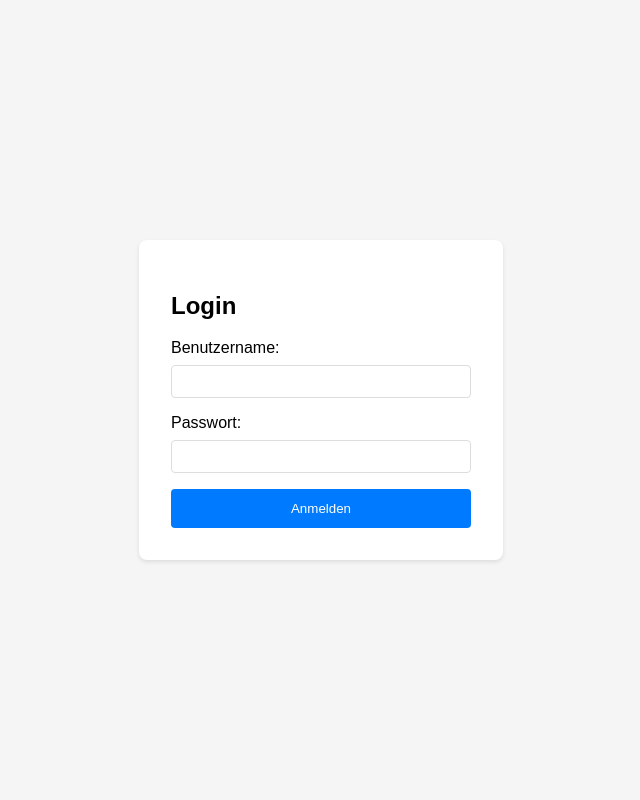
After one commit to riv3ty/monitoring, a Flask app: page /login in a window 1280 px wide. The commit adds this page. Shown: the whole page, without its empty margins (319-959 px from the left). Run offline with Flask 3, Linux system fonts and the light colour scheme.

Commit message:
Login-System hinzugefügt

```diff
--- a/requirements.txt
+++ b/requirements.txt
@@ -1,5 +1,6 @@
 Flask==2.3.3
 Flask-SocketIO==5.3.6
+Flask-Login==0.6.3
 psutil==5.9.5
 python-engineio==4.8.0
 python-socketio==5.10.0
--- a/server.py
+++ b/server.py
@@ -1,15 +1,55 @@
-from flask import Flask, render_template, jsonify
+from flask import Flask, render_template, jsonify, redirect, url_for, request, flash
 from flask_socketio import SocketIO
+from flask_login import LoginManager, UserMixin, login_user, login_required, logout_user, current_user
 import json
 
 app = Flask(__name__)
 app.config['SECRET_KEY'] = 'your-secret-key'
 socketio = SocketIO(app, cors_allowed_origins='*')
 
+# Initialize Flask-Login
+login_manager = LoginManager()
+login_manager.init_app(app)
+login_manager.login_view = 'login'
+
+# Simple user class
+class User(UserMixin):
+    def __init__(self, id):
+        self.id = id
+
+# Hardcoded user (in production, use a database)
+users = {'admin': {'password': 'admin123'}}
+
+@login_manager.user_loader
+def load_user(user_id):
+    if user_id in users:
+        return User(user_id)
+    return None
+
 # Store connected agents and their metrics
 agents = {}
 
+@app.route('/login', methods=['GET', 'POST'])
+def login():
+    if request.method == 'POST':
+        username = request.form.get('username')
+        password = request.form.get('password')
+
+        if username in users and users[username]['password'] == password:
+            user = User(username)
+            login_user(user)
+            return redirect(url_for('index'))
+        flash('Ungültige Anmeldedaten')
+    return render_template('login.html')
+
+@app.route('/logout')
+@login_required
+def logout():
+    logout_user()
+    return redirect(url_for('login'))
+
 @app.route('/')
+@login_required
 def index():
     return render_template('index.html')
 
--- a/templates/index.html
+++ b/templates/index.html
@@ -40,7 +40,10 @@
 </head>
 <body>
     <div class="container mt-4">
-        <h1 class="mb-4">System Monitoring</h1>
+        <div class="d-flex justify-content-between align-items-center mb-4">
+            <h1>System Monitoring</h1>
+            <a href="/logout" class="btn btn-danger">Abmelden</a>
+        </div>
         <div id="agents-container"></div>
     </div>
 
--- /dev/null
+++ b/templates/login.html
@@ -0,0 +1,77 @@
+<!DOCTYPE html>
+<html>
+<head>
+    <title>Login - Monitoring System</title>
+    <style>
+        body {
+            font-family: Arial, sans-serif;
+            display: flex;
+            justify-content: center;
+            align-items: center;
+            height: 100vh;
+            margin: 0;
+            background-color: #f5f5f5;
+        }
+        .login-container {
+            background-color: white;
+            padding: 2rem;
+            border-radius: 8px;
+            box-shadow: 0 2px 4px rgba(0, 0, 0, 0.1);
+            width: 300px;
+        }
+        .form-group {
+            margin-bottom: 1rem;
+        }
+        label {
+            display: block;
+            margin-bottom: 0.5rem;
+        }
+        input {
+            width: 100%;
+            padding: 0.5rem;
+            border: 1px solid #ddd;
+            border-radius: 4px;
+            box-sizing: border-box;
+        }
+        button {
+            width: 100%;
+            padding: 0.75rem;
+            background-color: #007bff;
+            color: white;
+            border: none;
+            border-radius: 4px;
+            cursor: pointer;
+        }
+        button:hover {
+            background-color: #0056b3;
+        }
+        .flash-message {
+            color: red;
+            margin-bottom: 1rem;
+        }
+    </style>
+</head>
+<body>
+    <div class="login-container">
+        <h2>Login</h2>
+        {% with messages = get_flashed_messages() %}
+            {% if messages %}
+                {% for message in messages %}
+                    <div class="flash-message">{{ message }}</div>
+                {% endfor %}
+            {% endif %}
+        {% endwith %}
+        <form method="POST">
+            <div class="form-group">
+                <label for="username">Benutzername:</label>
+                <input type="text" id="username" name="username" required>
+            </div>
+            <div class="form-group">
+                <label for="password">Passwort:</label>
+                <input type="password" id="password" name="password" required>
+            </div>
+            <button type="submit">Anmelden</button>
+        </form>
+    </div>
+</body>
+</html>
```
